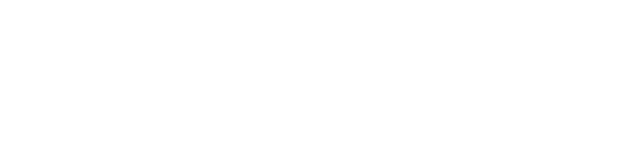
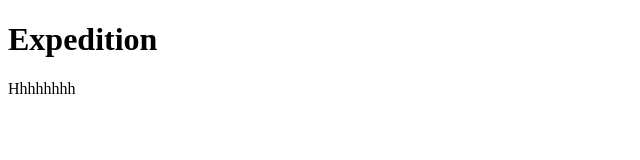
Before and after one commit to Mr-Aliel/new-git-project, a plain HTML site: page index.html in a window 1280 px wide. Shown: the whole page, without its empty margins (0-640 px from the left). Drawn offline with Linux system fonts and the light colour scheme; files that its build step writes are made by us from their sources; files whose address does not match are found by name.

Commit message:
Add header to blog

```diff
--- a/index.html
+++ b/index.html
@@ -8,7 +8,10 @@
     <link rel="stylesheet" href="css/app.css">
 </head>
 <body>
-
+	<header>
+    	<h1>Expedition</h1>
+    	<p>Hhhhhhhh</p>
+	</header>
     <script src="js/app.js"></script>
 </body>
 </html>
```
